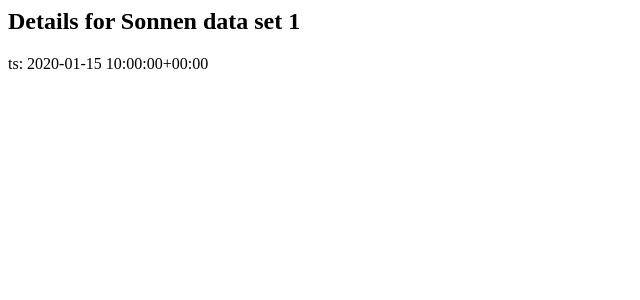
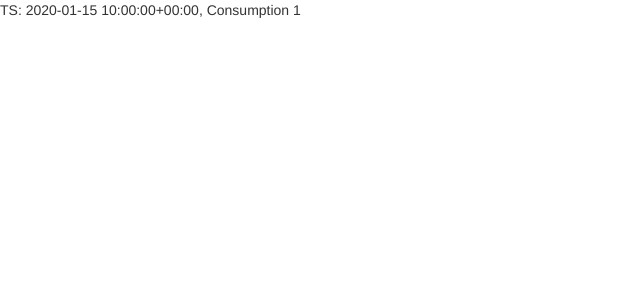
Before and after one commit to moikorg/django_mysite, a Django app: page /sonnen/1/ in a window 1280 px wide. Shown: the top 300 px of the page, without its empty margins (0-640 px from the left). Run offline with Django 3.2, Linux system fonts and the light colour scheme; tables that the repository leaves empty hold one stand-in row (values such as "Sample post"); some libraries are stand-ins or nearby versions.

Commit message:
added 404 for Detail page removed static URL path

```diff
--- a/sonnen/views.py
+++ b/sonnen/views.py
@@ -1,16 +1,19 @@
-from django.http import HttpResponse
 from django.shortcuts import render
 from .models import SonnenBattery
+from django.http import Http404
 
 from django.http import HttpResponse
 
 def index(request):
 #    all_sonnenData = SonnenBattery.objects.last()
     all_sonnenData = SonnenBattery.objects.all()
-    context = {'all_sonnen': all_sonnenData}
-    return render(request, 'sonnen/index.html', context)
+    return render(request, 'sonnen/index.html', {'all_sonnen': all_sonnenData})
 
 def detail(request, sonnen_id):
-    sonnenData = SonnenBattery.objects.get(id=sonnen_id)
-    ts = str(sonnenData.timestamp)
-    return HttpResponse('<h2>Details for Sonnen data set ' + str(sonnen_id) + ' </h2>ts: ' + ts + '</h2>')
+    try:
+        sonnenData = SonnenBattery.objects.get(id=sonnen_id)
+        ts = str(sonnenData.timestamp)
+    except SonnenBattery.DoesNotExist:
+        raise Http404("Sonnen detail does not exist")
+#    return HttpResponse('<h2>Details for Sonnen data set ' + str(sonnen_id) + ' </h2>ts: ' + ts + '</h2>')
+    return render(request, 'sonnen/detail.html', {'all_sonnen': sonnenData})
--- /dev/null
+++ b/templates/sonnen/detail.html
@@ -0,0 +1,4 @@
+<link rel="stylesheet" href="//maxcdn.bootstrapcdn.com/bootstrap/3.2.0/css/bootstrap.min.css">
+<link rel="stylesheet" href="//maxcdn.bootstrapcdn.com/bootstrap/3.2.0/css/bootstrap-theme.min.css">
+
+{{ all_sonnen }}
--- a/templates/sonnen/index.html
+++ b/templates/sonnen/index.html
@@ -4,5 +4,6 @@
 <ul>
     {% for sonnen in all_sonnen %}
         <li><a href="/sonnen/{{ sonnen.id }}/">{{ sonnen.timestamp }} consumption: {{ sonnen.consumption }}, production: {{ sonnen.production }}</a> </li>
+        <li><a href="{% url 'detail' sonnen.id %}">{{ sonnen.timestamp }} consumption: {{ sonnen.consumption }}, production: {{ sonnen.production }}</a> </li>
     {% endfor %}
 </ul>
```
